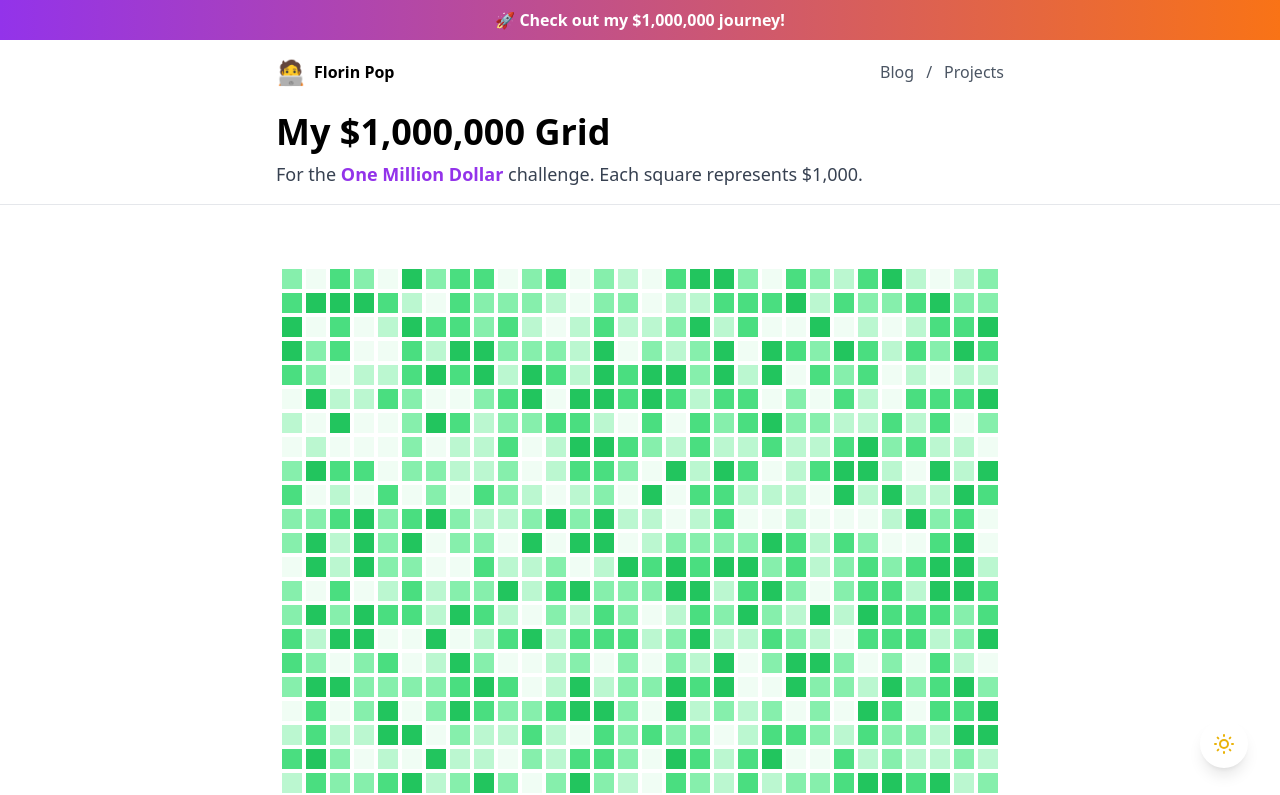
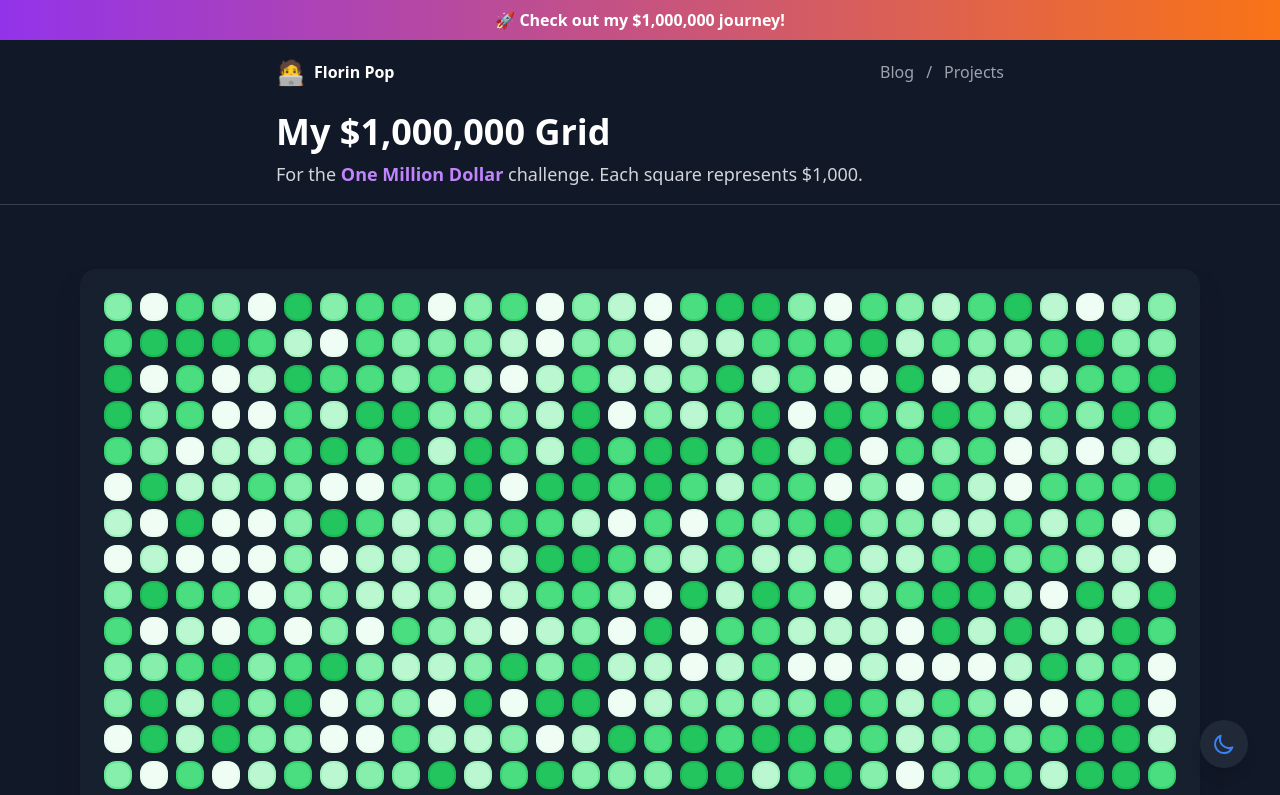
Before and after one commit to ishapaghdal/841-grid, a React (Vite) app in the folder 841-grid/: page / in a window 1280 px wide. Shown: the top 795 px of the page. Built offline with nearby package versions, Linux system fonts and the light colour scheme.

Commit message:
made grid cells rounded ,changed default to  dark mode

```diff
--- a/841-grid/src/App.tsx
+++ b/841-grid/src/App.tsx
@@ -3,7 +3,11 @@ import Header from "./Header";
 import { ContributionGraph } from "./components/contribution-graph";
 
 function App() {
-  const [isDark, setIsDark] = useState(false);
+  const [isDark, setIsDark] = useState(true);
+
+  useEffect(() => {
+    document.documentElement.classList.add("dark");
+  }, []);
 
   useEffect(() => {
     if (isDark) {
--- a/841-grid/src/components/contribution-graph.tsx
+++ b/841-grid/src/components/contribution-graph.tsx
@@ -4,29 +4,34 @@ type ContributionLevel = 0 | 1 | 2 | 3 | 4;
 
 interface ContributionDay {
   level: ContributionLevel;
+  amount: number;
 }
 
 const generateMockData = (): ContributionDay[] => {
-  return Array.from({ length: 900 }, () => ({
-    level: Math.floor(Math.random() * 5) as ContributionLevel,
-  }));
+  return Array.from({ length: 900 }, () => {
+    const level = Math.floor(Math.random() * 5) as ContributionLevel;
+    return {
+      level,
+      amount: level * 1000, // $1000 per level
+    };
+  });
 };
 
 const getLevelColor = (level: ContributionLevel, isDark: boolean): string => {
   const lightColors = [
-    "bg-green-50",
-    "bg-green-200",
-    "bg-green-300",
-    "bg-green-400",
-    "bg-green-500",
+    "bg-green-50 hover:bg-green-100 border-2 border-green-100/50",
+    "bg-green-200 hover:bg-green-300 border-2 border-green-300/50",
+    "bg-green-300 hover:bg-green-400 border-2 border-green-400/50",
+    "bg-green-400 hover:bg-green-500 border-2 border-green-500/50",
+    "bg-green-500 hover:bg-green-600 border-2 border-green-600/50",
   ];
 
   const darkColors = [
-    "bg-green-900",
-    "bg-green-700",
-    "bg-green-600",
-    "bg-green-500",
-    "bg-green-400",
+    "bg-green-900 hover:bg-green-800 border-2 border-green-800/50",
+    "bg-green-700 hover:bg-green-600 border-2 border-green-600/50",
+    "bg-green-600 hover:bg-green-500 border-2 border-green-500/50",
+    "bg-green-500 hover:bg-green-400 border-2 border-green-400/50",
+    "bg-green-400 hover:bg-green-300 border-2 border-green-300/50",
   ];
 
   return isDark ? darkColors[level] : lightColors[level];
@@ -38,16 +43,45 @@ export function ContributionGraph() {
 
   return (
     <div className="w-full flex justify-center items-center">
-      <div className="inline-block">
-        <div className="grid grid-cols-30 gap-1">
+      <div className="inline-block p-6 rounded-2xl bg-white/50 dark:bg-gray-800/50 backdrop-blur-sm shadow-xl dark:shadow-gray-900/50">
+        <div className="grid grid-cols-30 gap-2">
           {contributionData.map((day, index) => (
             <div
               key={index}
-              className={`w-5 h-5 rounded-sm ${getLevelColor(
-                day.level,
-                isDark
-              )}`}
-            />
+              className={`
+                w-7 h-7
+                rounded-xl
+                transform hover:scale-110
+                transition-all duration-300 ease-in-out
+                cursor-pointer
+                shadow-sm hover:shadow-lg
+                hover:-translate-y-1
+                group
+                relative
+                overflow-hidden
+                ${getLevelColor(day.level, isDark)}
+              `}
+              title={`$${day.amount.toLocaleString()}`}
+            >
+              <div
+                className="
+                opacity-0 group-hover:opacity-100
+                absolute -top-10 left-1/2 -translate-x-1/2
+                bg-gray-900 dark:bg-gray-700
+                text-white
+                px-2 py-1
+                rounded-md
+                text-xs
+                whitespace-nowrap
+                transition-opacity duration-200
+                pointer-events-none
+                shadow-lg
+                z-10
+              "
+              >
+                ${day.amount.toLocaleString()}
+              </div>
+            </div>
           ))}
         </div>
       </div>
```
